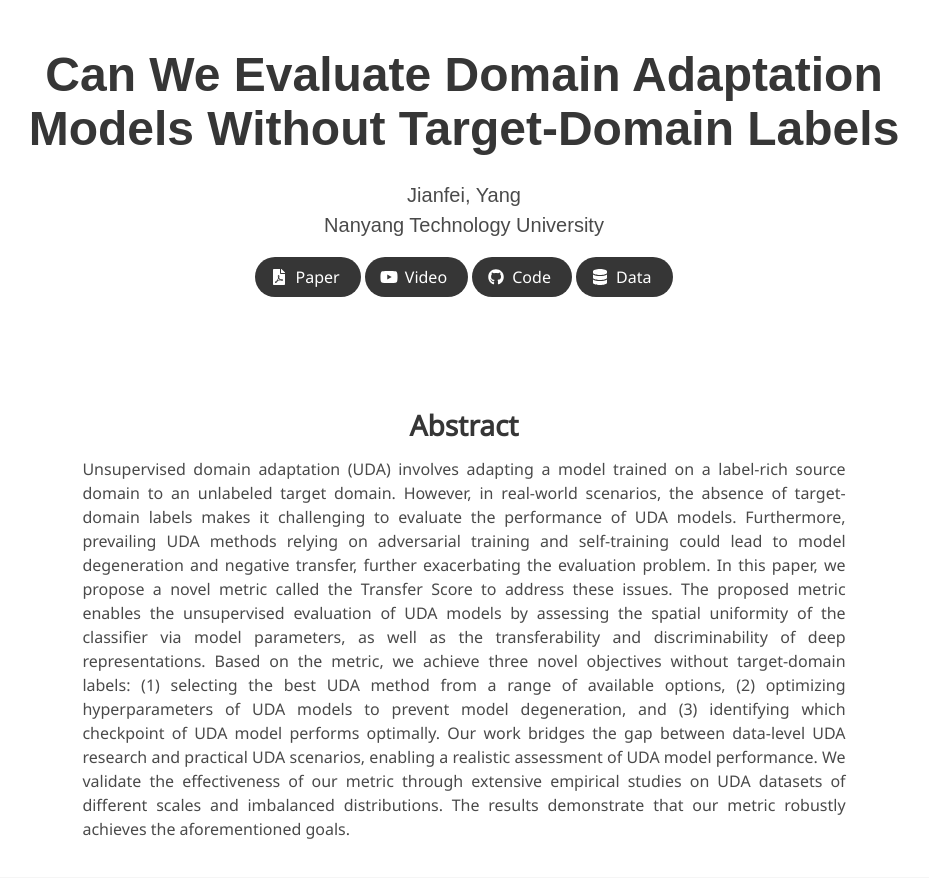
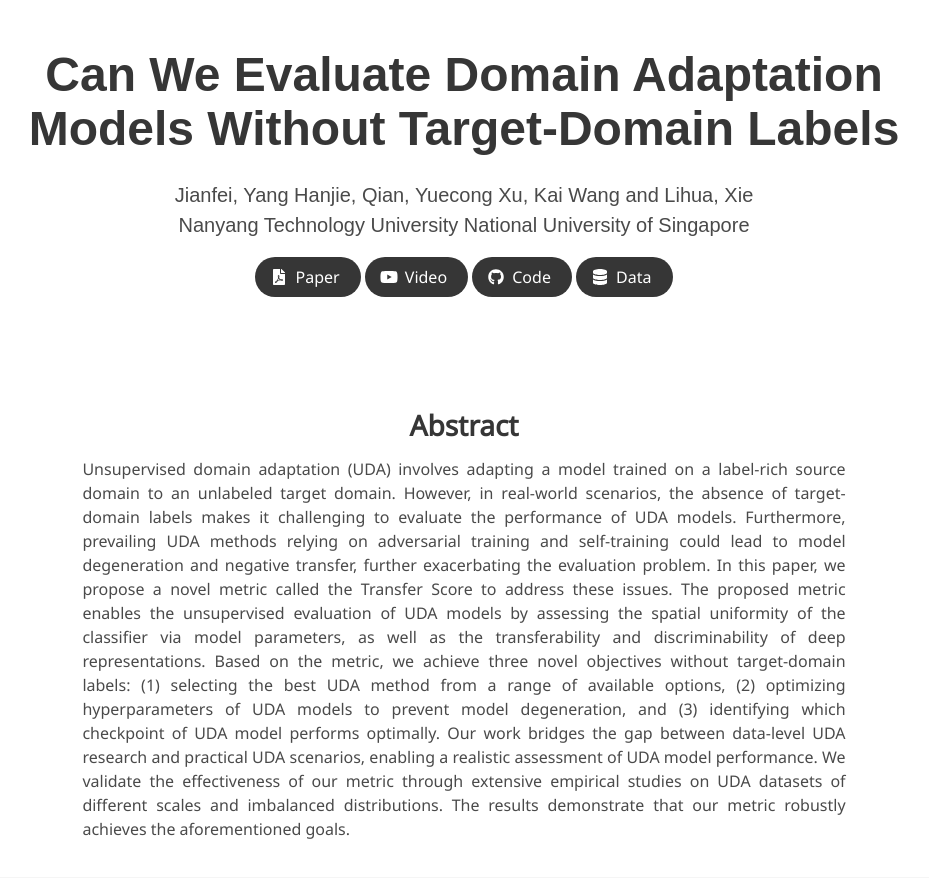
Before and after one commit to sleepyseal/TransferScoreWeb, a Jekyll site: the page built from index.md, in a window 1280 px wide and 900 px high. Shown: the top 878 px of the window, without its empty margins (176-1105 px from the left). Built offline with Jekyll 4.4.1, drawn with Linux system fonts in a browser that asks for light colours; some web fonts are replaced.

Commit message:
Update index.md

```diff
--- a/index.md
+++ b/index.md
@@ -4,9 +4,10 @@ permalink: /
 
 title: Can We Evaluate Domain Adaptation Models Without Target-Domain Labels
 authors:
-    Jianfei, Yang
+    Jianfei, Yang Hanjie, Qian, Yuecong Xu, Kai Wang and Lihua, Xie
 affiliations:
     Nanyang Technology University
+    National University of Singapore
 paper: https://openreview.net/forum?id=fszrlQ2DuP
 video: https://www.youtube.com/results?search_query=turing+machine
 code: https://github.com/sleepyseal/Transfer-Learning
```
